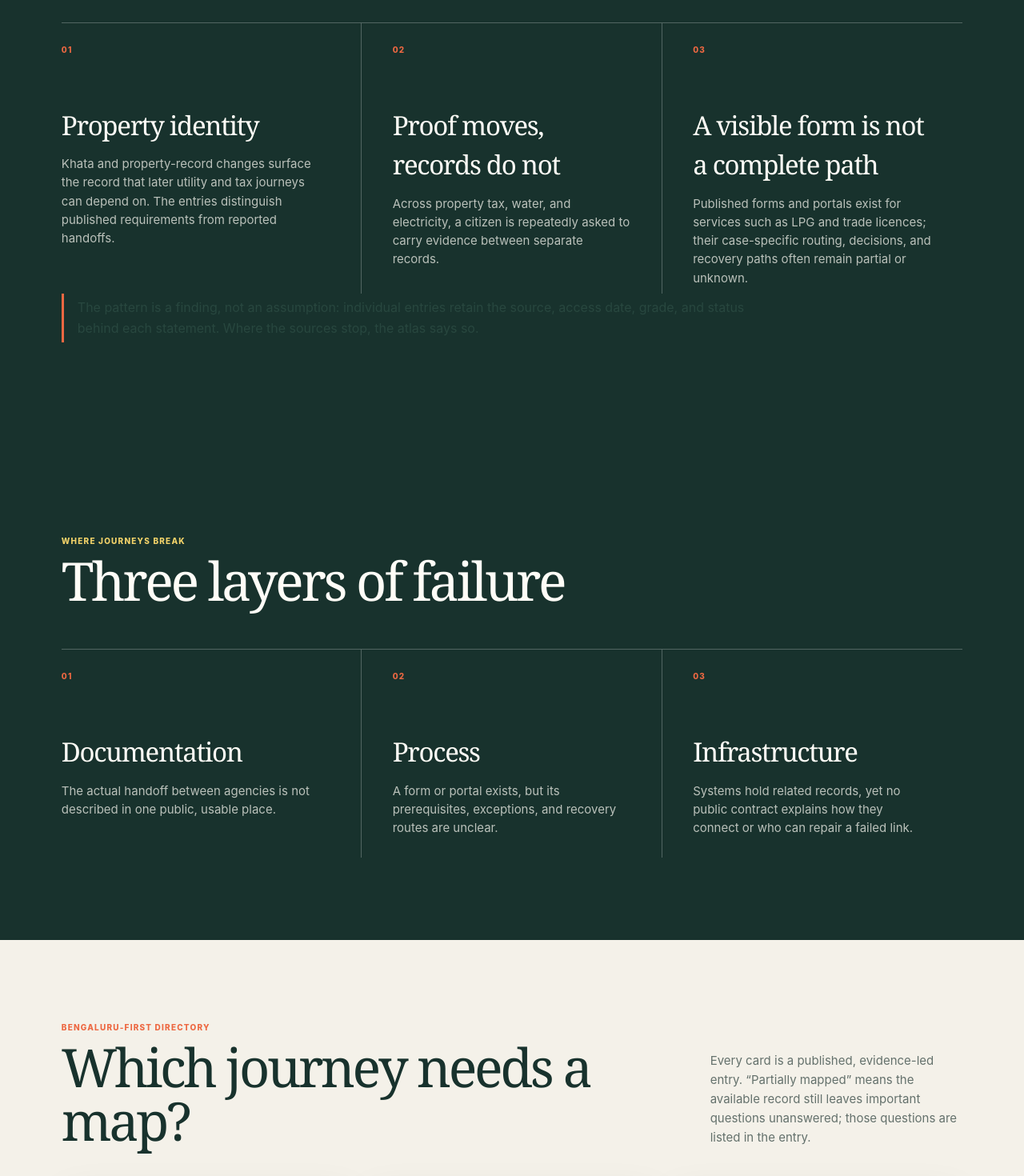
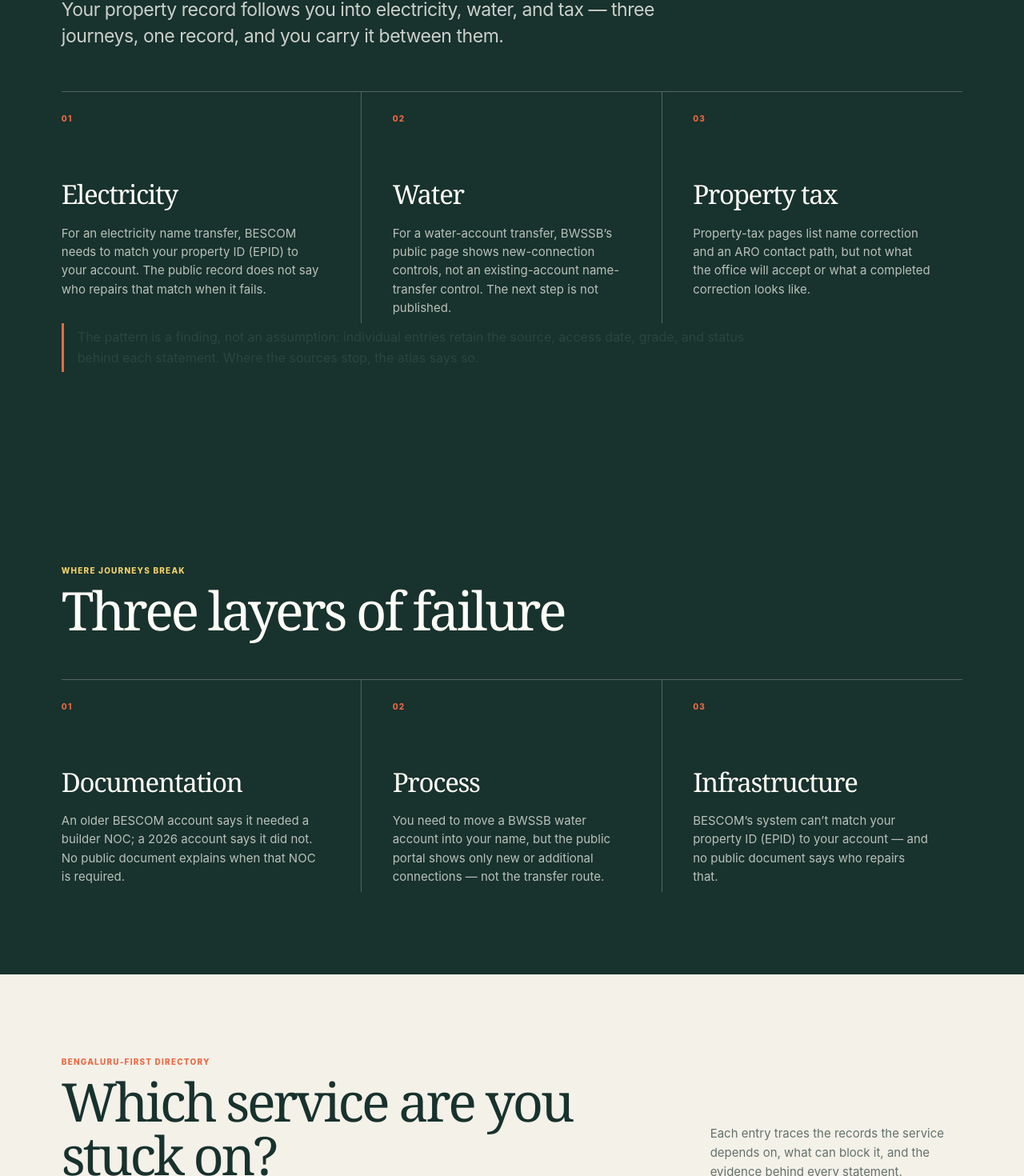
Before and after one commit to salmanneedsajob/public-service-dependency-atlas, a Next.js app: page / in a window 1280 px wide. Shown: the part 2352-3822 px from the top of the page at 80% size. Built offline with nearby package versions, Linux system fonts and the light colour scheme.

Commit message:
fix: clarify landing page service language

```diff
--- a/app/globals.css
+++ b/app/globals.css
@@ -144,6 +144,7 @@ h1 {
 .failure-layers { background: var(--ink); color: #fffdf7; }
 .failure-layers .step-label { color: var(--yellow); }
 .failure-layers h2, .atlas-directory h2, .contribution h2 { margin: 15px 0 0; font-family: Georgia, serif; font-size: clamp(40px, 5vw, 72px); font-weight: 500; letter-spacing: -.055em; line-height: .95; }
+.section-intro { max-width: 760px; margin: 20px 0 0; color: rgba(255, 253, 247, .78); font-size: clamp(17px, 2vw, 23px); line-height: 1.45; letter-spacing: -.02em; }
 .layer-grid { display: grid; grid-template-columns: repeat(3, 1fr); margin-top: 52px; border-top: 1px solid rgba(255,255,255,.25); }
 .layer-grid article { min-height: 260px; padding: 26px clamp(20px, 3vw, 48px) 8px; border-right: 1px solid rgba(255,255,255,.25); }
 .layer-grid article:first-child { padding-left: 0; }
--- a/app/page.tsx
+++ b/app/page.tsx
@@ -65,12 +65,13 @@ export default function AtlasHome() {
       <section className="failure-layers synthesis" aria-labelledby="synthesis-heading">
         <div className="section-heading">
           <p className="step-label">Cross-service synthesis</p>
-          <h2 id="synthesis-heading">The recurring handoffs</h2>
+          <h2 id="synthesis-heading">One property record, three services</h2>
+          <p className="section-intro">Your property record follows you into electricity, water, and tax — three journeys, one record, and you carry it between them.</p>
         </div>
         <div className="layer-grid">
-          <article><span>01</span><h3>Property identity</h3><p><Link href="/khata">Khata and property-record changes</Link> surface the record that later utility and tax journeys can depend on. The entries distinguish published requirements from reported handoffs.</p></article>
-          <article><span>02</span><h3>Proof moves, records do not</h3><p>Across <Link href="/property-tax">property tax</Link>, <Link href="/water-account">water</Link>, and <Link href="/bescom">electricity</Link>, a citizen is repeatedly asked to carry evidence between separate records.</p></article>
-          <article><span>03</span><h3>A visible form is not a complete path</h3><p>Published forms and portals exist for services such as <Link href="/lpg">LPG</Link> and <Link href="/trade-license">trade licences</Link>; their case-specific routing, decisions, and recovery paths often remain partial or unknown.</p></article>
+          <article><span>01</span><h3>Electricity</h3><p>For an <Link href="/bescom">electricity name transfer</Link>, BESCOM needs to match your property ID (EPID) to your account. The public record does not say who repairs that match when it fails.</p></article>
+          <article><span>02</span><h3>Water</h3><p>For a <Link href="/water-account">water-account transfer</Link>, BWSSB’s public page shows new-connection controls, not an existing-account name-transfer control. The next step is not published.</p></article>
+          <article><span>03</span><h3>Property tax</h3><p><Link href="/property-tax">Property-tax</Link> pages list name correction and an ARO contact path, but not what the office will accept or what a completed correction looks like.</p></article>
         </div>
         <p className="atlas-thesis">The pattern is a finding, not an assumption: individual entries retain the source, access date, grade, and status behind each statement. Where the sources stop, the atlas says so.</p>
       </section>
@@ -81,9 +82,9 @@ export default function AtlasHome() {
           <h2 id="layers-heading">Three layers of failure</h2>
         </div>
         <div className="layer-grid">
-          <article><span>01</span><h3>Documentation</h3><p>The actual handoff between agencies is not described in one public, usable place.</p></article>
-          <article><span>02</span><h3>Process</h3><p>A form or portal exists, but its prerequisites, exceptions, and recovery routes are unclear.</p></article>
-          <article><span>03</span><h3>Infrastructure</h3><p>Systems hold related records, yet no public contract explains how they connect or who can repair a failed link.</p></article>
+          <article><span>01</span><h3>Documentation</h3><p>An older BESCOM account says it needed a builder NOC; a 2026 account says it did not. No public document explains when that NOC is required.</p></article>
+          <article><span>02</span><h3>Process</h3><p>You need to move a BWSSB water account into your name, but the public portal shows only new or additional connections — not the transfer route.</p></article>
+          <article><span>03</span><h3>Infrastructure</h3><p>BESCOM’s system can’t match your property ID (EPID) to your account — and no public document says who repairs that.</p></article>
         </div>
       </section>
 
@@ -91,9 +92,9 @@ export default function AtlasHome() {
         <div className="section-heading split-heading">
           <div>
             <p className="step-label">Bengaluru-first directory</p>
-            <h2 id="directory-heading">Which journey needs a map?</h2>
+            <h2 id="directory-heading">Which service are you stuck on?</h2>
           </div>
-          <p>Every card is a published, evidence-led entry. “Partially mapped” means the available record still leaves important questions unanswered; those questions are listed in the entry.</p>
+          <p>Each entry traces the records the service depends on, what can block it, and the evidence behind every statement.</p>
         </div>
         <div className="service-grid">
           {serviceGaps.map(({ service, gaps }) => {
```
